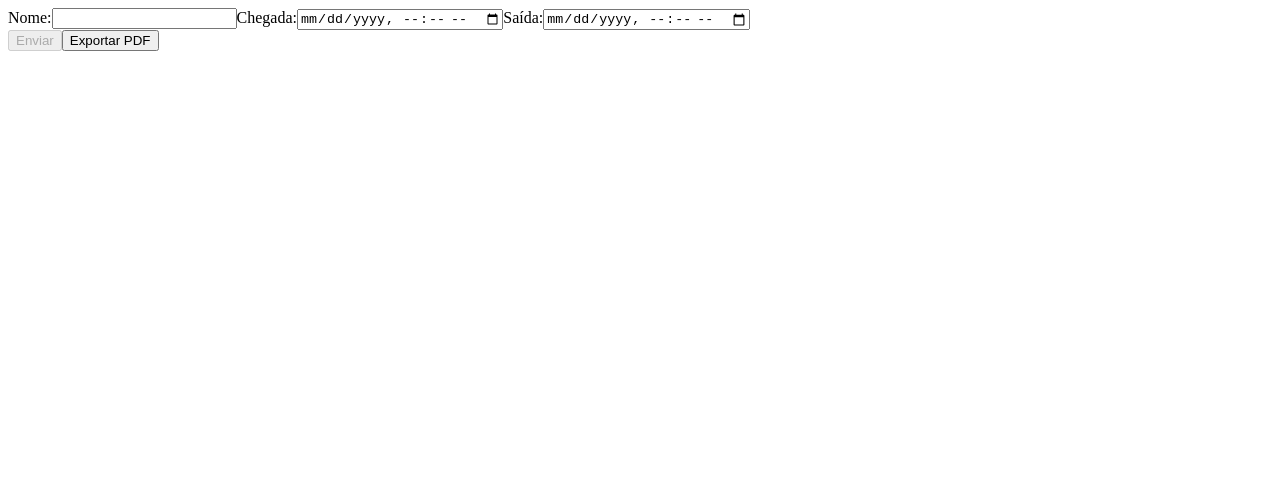
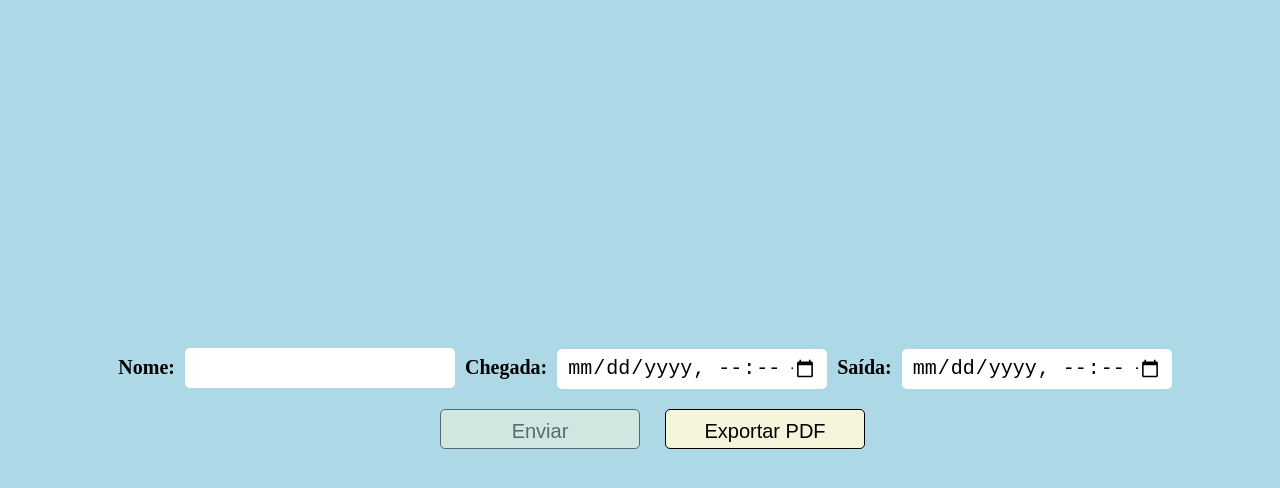
Before and after one commit to CandidoVinii/marca-ponto, a Vue app in the folder front-end/: page / in a window 1280 px wide. Shown: the top 488 px of the page. Built offline with nearby package versions, Linux system fonts and the light colour scheme.

Commit message:
feat: adicionado simples css para a página

```diff
--- a/front-end/src/components/MarcarPonto.vue
+++ b/front-end/src/components/MarcarPonto.vue
@@ -46,3 +46,56 @@ export default {
   },
 };
 </script>
+
+<style>
+body {
+  background-color: lightblue;
+}
+label {
+  font-size: 20px;
+  margin-right: 10px;
+  margin-left: 10px;
+  font-weight: bold;
+}
+
+.container {
+  display: flex;
+  justify-content: center;
+  align-items: center;
+  height: 100vh;
+  flex-direction: column;
+}
+
+input {
+  height: 20px;
+  width: 250px;
+  font-size: 20px;
+  padding: 10px;
+  margin-bottom: 20px;
+  border-radius: 5px;
+  border: none;
+}
+
+button {
+  height: 40px;
+  width: 200px;
+  font-size: 20px;
+  padding: 10px;
+  margin-bottom: 20px;
+  border-radius: 5px;
+  background-color: beige;
+  color: black;
+  border: 0.2px solid black;
+  cursor: pointer;
+  margin-left: 25px;
+}
+
+button[disabled] {
+  opacity: 0.5;
+  cursor: not-allowed;
+}
+
+button:active {
+  transform: translateY(2px);
+}
+</style>
```
